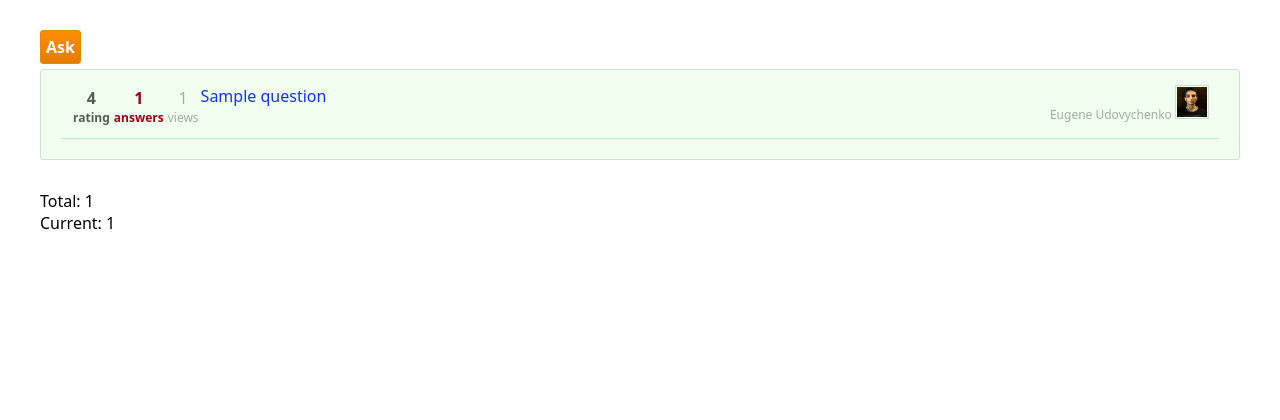
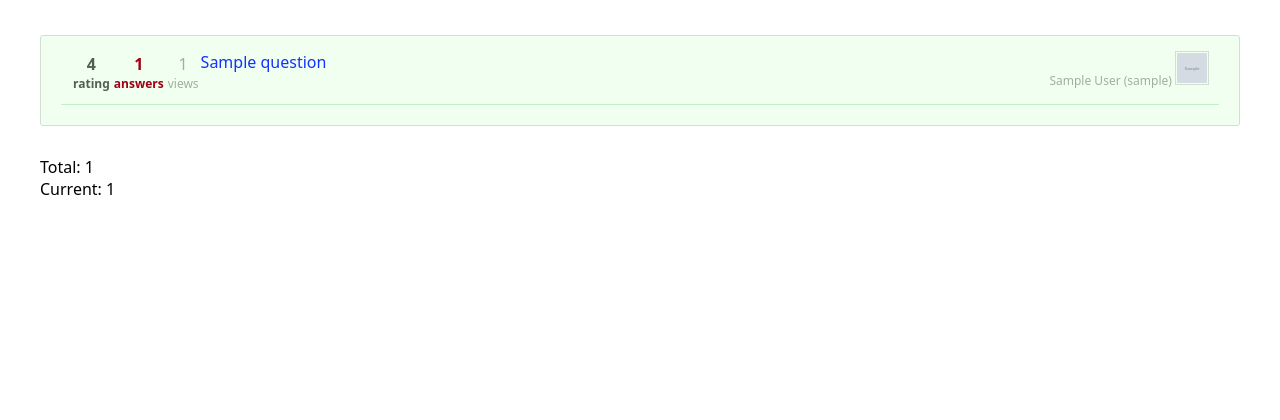
Before and after one commit to arpia/mlsdev_test, a Django app: template templates/forum.html in a window 1280 px wide. Shown: the part 50-470 px from the top of the page. Run offline with Django 3.2, Linux system fonts and the light colour scheme; tables that the repository leaves empty hold one stand-in row (values such as "Sample post"); the template is opened without the code that fills it: values that come from a table or form of the project are taken from there, most other values are stand-ins (such as "Sample title", 1, 10 or a date in 2020); grey boxes marked "Sample" are stand-in pictures; parts of the project's set-up code (start-up, migrations or seed data) failed here and were passed over; some libraries are stand-ins or nearby versions.

Commit message:
Attached user to question.

```diff
--- a/forum/models.py
+++ b/forum/models.py
@@ -9,7 +9,7 @@ from django.utils.translation import ugettext_lazy as _
 class question (models.Model):
 	title = models.CharField(_(u'Title'), blank=False, max_length=100)
 	body = models.TextField(_(u'Body'))
-	# sender = models.ForeignKey()
+	sender = models.ForeignKey('accounts.user_profile', null=False)
 	rating = models.BigIntegerField(_(u'Rating'), blank=False, default=0)
 	view_count = models.BigIntegerField(_(u'View count'), blank=False, default=0)
 	answer_count = models.BigIntegerField(_(u'Answer count'), blank=False, default=0)
--- a/forum/views.py
+++ b/forum/views.py
@@ -2,6 +2,7 @@
 
 from models import *
 from forms import *
+from accounts.models import user_profile
 
 from django.shortcuts import render, redirect
 from django.contrib.auth.decorators import login_required
@@ -81,6 +82,8 @@ def manage_question (request, number=None):
             form.save()
             return redirect('forum')
 
+        form = question_form(initial={'sender':user_profile.objects.get(username=request.user.username)})
+
     return render(request, 'manage_question.html', {
         'form':form,
         'type':form_type
--- a/templates/forum.html
+++ b/templates/forum.html
@@ -12,9 +12,11 @@
 {% endblock %}
 
 {% block body %}
+{% if user.is_authenticated %}
 <a href='/ask/' class='important_button' title='{% trans "Ask" %}'>
 	{% trans "Ask" %}
 </a>
+{% endif %}
 <div class='container'>
 	{% for question in questions %}
 	<div class='item'>
@@ -32,8 +34,8 @@
 		</div>
 		<a href='/question/{{question.id}}'>{{question.title}}</a>
 		<div class='subtext sender'>
-			Eugene Udovychenko
-			<img class='ava_small' src='/media/ava.jpg'/>
+			{{question.sender.get_full_name}} ({{question.sender}})
+			<img class='ava_small' src='/media/{{question.sender.avatar}}'/>
 		</div>
 	</div>
 	{% endfor %}
--- a/templates/manage_question.html
+++ b/templates/manage_question.html
@@ -16,7 +16,7 @@
 {% endblock %}
 
 {% block body %}
-	{{form.errors}}
 	{{form.body}}
+	{{form.sender}}
 </form>
 {% endblock %}
```
Also changed, not shown: forum/forms.py (+4 -3 lines), media/avatars/ava_1.jpg (added), media/avatars/dda40fd8c10d.jpg (added), 6 other files.
